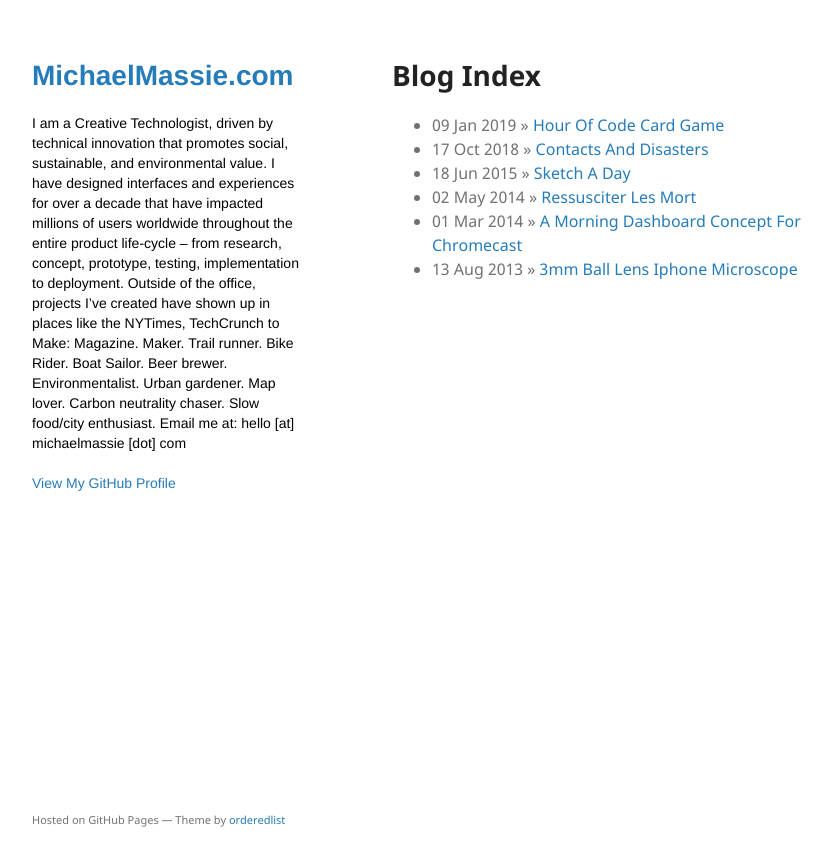
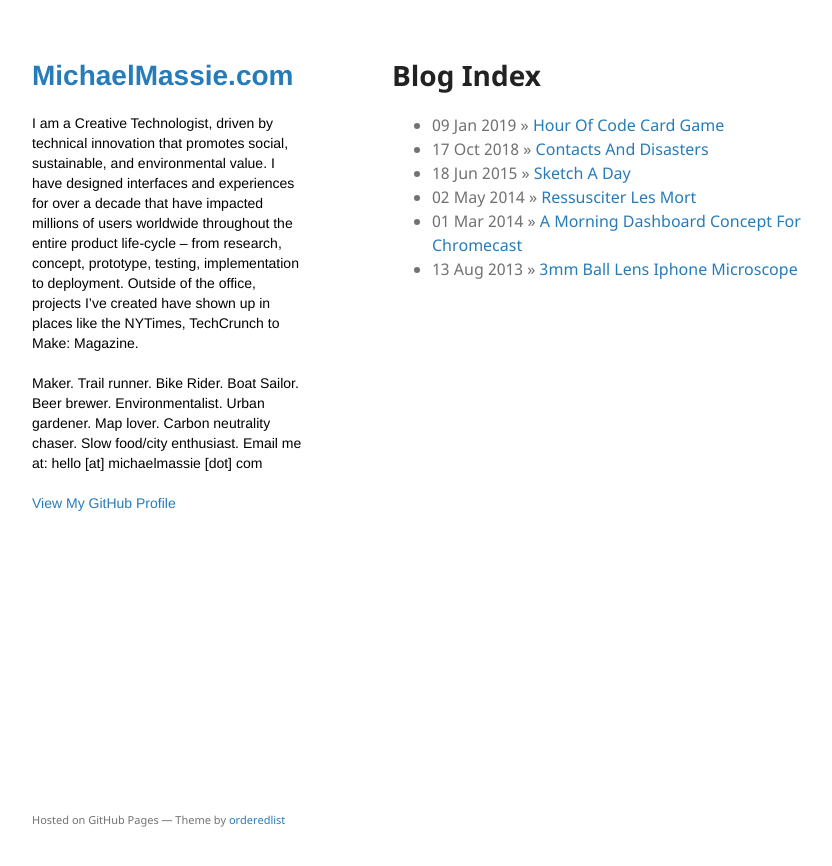
Before and after one commit to mmassie/mmassie.github.io, a Jekyll site: the page built from blog/index.html, in a window 1280 px wide. Shown: the top 866 px of the page, without its empty margins (178-1010 px from the left). Built offline with Jekyll 4.4.1, drawn with Linux system fonts in a browser that asks for light colours.

Commit message:
p changes

```diff
--- a/_layouts/default.html
+++ b/_layouts/default.html
@@ -20,10 +20,10 @@
           <img src="{{site.logo | relative_url}}" alt="Logo" />
         {% endif %}
 
-        <p>I am a Creative Technologist, driven by technical innovation that promotes social, sustainable, and environmental value. I have designed interfaces and experiences for over a decade that have impacted millions of users worldwide throughout the entire product life-cycle – from research, concept, prototype, testing, implementation to deployment. Outside of the office, projects I’ve created have shown up in places like the NYTimes, TechCrunch to Make: Magazine.
+        <p>I am a Creative Technologist, driven by technical innovation that promotes social, sustainable, and environmental value. I have designed interfaces and experiences for over a decade that have impacted millions of users worldwide throughout the entire product life-cycle – from research, concept, prototype, testing, implementation to deployment. Outside of the office, projects I’ve created have shown up in places like the NYTimes, TechCrunch to Make: Magazine.   </p>
 
-          Maker. Trail runner. Bike Rider. Boat Sailor. Beer brewer. Environmentalist. Urban gardener. Map lover. Carbon neutrality chaser. Slow food/city enthusiast. Email me at: hello [at] michaelmassie [dot] com
-          </p>
+        <p>Maker. Trail runner. Bike Rider. Boat Sailor. Beer brewer. Environmentalist. Urban gardener. Map lover. Carbon neutrality chaser. Slow food/city enthusiast. Email me at: hello [at] michaelmassie [dot] com   </p>
+
 
         {% if site.github.is_project_page %}
         <p class="view"><a href="{{ site.github.repository_url }}">View the Project on GitHub <small>{{ site.github.repository_nwo }}</small></a></p>
```
